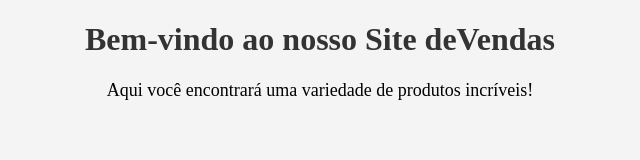
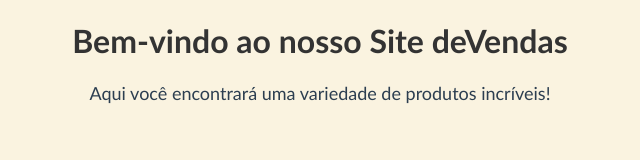
Before and after one commit to sofismavaz/Projeto_Vendas, a plain HTML site: page index.html in a window 1280 px wide. Shown: the whole page, without its empty margins (320-960 px from the left). Drawn offline with Linux system fonts and the light colour scheme.

Commit message:
feat: atulizando a branch origin

```diff
--- a/estilo.css
+++ b/estilo.css
@@ -1,5 +1,7 @@
 body {
-    background-color: #f4f4f4;
+    font-family: 'Trebuchet MS', 'Lucida Sans Unicode', 'Lucida Grande', 'Lucida Sans', Arial, sans-serif;
+    background-color: #faf3e0;
+    color: #2c3e50;
     margin: 20px;
 }
 h1 {
```
